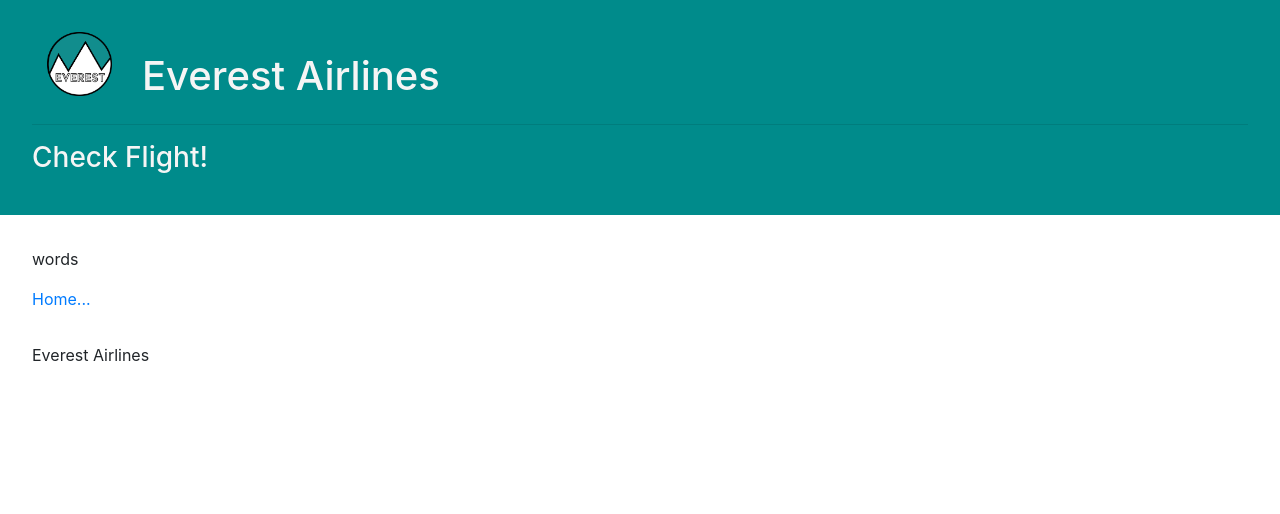
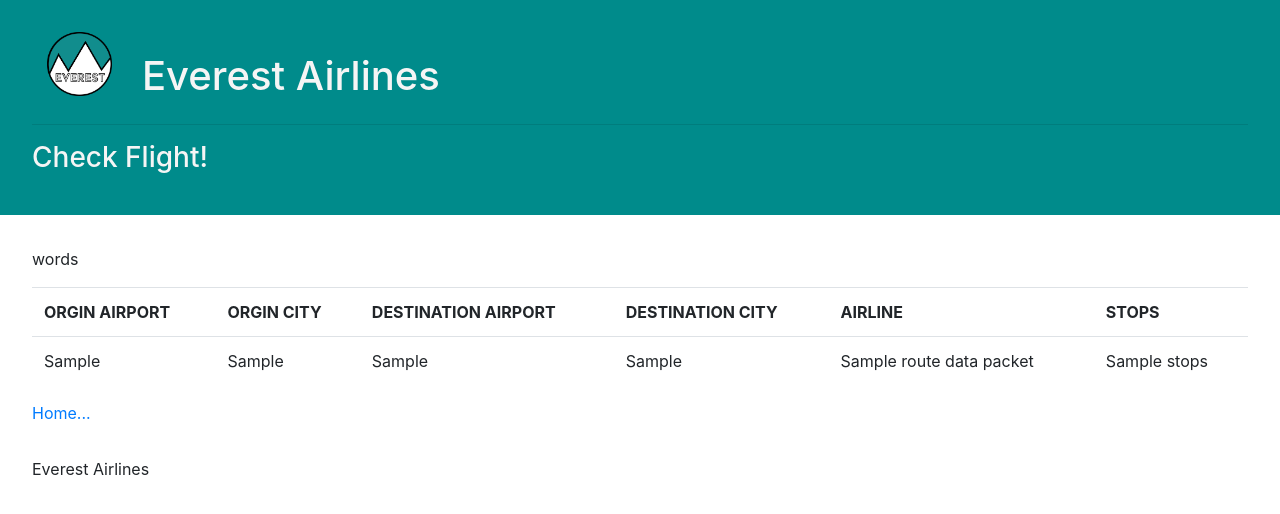
Before and after one commit to asteinig4018/sql_dev, a Flask app: template templates/check_flight.html in a window 1280 px wide. Shown: the top 514 px of the page. Run offline with Flask 2, Linux system fonts and the light colour scheme; the template is opened without the code that fills it: most values are stand-ins (such as "Sample title", 1, 10 or a date in 2020); some libraries are stand-ins or nearby versions.

Commit message:
airlines now show as name not callsign

```diff
--- a/application.py
+++ b/application.py
@@ -57,5 +57,18 @@ def check_flight():
 
         #search routes table by airports
         routes = db.execute(f"SELECT * FROM routes WHERE source_airport_id IN {origins_id_str} AND destination_airport_id IN {destinations_id_str}").fetchall()
+        #get list of ids
+        routes_airline_id = [i[2] for i in routes]
+        #create string to query
+        routes_airline_id_str= "("+ str(routes_airline_id)[1:-1] +")"
+        #query database and receive mapping to limit database queries to one
+        airline_names = db.execute(f"SELECT ofid,name FROM airlines WHERE ofid IN {routes_airline_id_str}").fetchall()
+        ofid_list = [i[0] for i in airline_names]
+        name_list = [i[1] for i in airline_names]
+        routes_airline_names = list()
+        for airline_id in routes_airline_id:
+            routes_airline_names.append(name_list[ofid_list.index(airline_id)])
 
-    return render_template("check_flight.html", routes=routes)
+        route_data_packet = zip(routes,routes_airline_names)
+
+    return render_template("check_flight.html", route_data_packet=route_data_packet, origin_city=origin_city, destination_city=destination_city)
--- a/templates/check_flight.html
+++ b/templates/check_flight.html
@@ -7,6 +7,53 @@
 {% block body %}
     <p>words</p>
 
+    <div>
+        <table class="table">
+            <tr>
+                <th scope="col">
+                    ORGIN AIRPORT
+                </th>
+                <th scope="col">
+                    ORGIN CITY
+                </th>
+                <th scope="col">
+                    DESTINATION AIRPORT
+                </th>
+                <th scope="col">
+                    DESTINATION CITY
+                </th>
+                <th scope ="col">
+                    AIRLINE
+                </th>
+                <th scope = "col">
+                    STOPS
+                </th>
+            </tr>
+            {% for route, airline_name in route_data_packet %}
+            <tr>
+                <td>
+                    {{ route.source_airport }}
+                </td>
+                <td>
+                    {{ origin_city }}
+                </td>
+                <td>
+                    {{ route.destination_airport }}
+                </td>
+                <td>
+                    {{ destination_city }}
+                </td>
+                <td>
+                    {{ airline_name }}
+                </td>
+                <td>
+                    {{ route.stops }}
+                </td>
+            </tr>
+            {% endfor %}
+        </table>
+    </div>
+
 
     <a href="{{ url_for('index') }}">Home...</a>
 {% endblock %}
```
